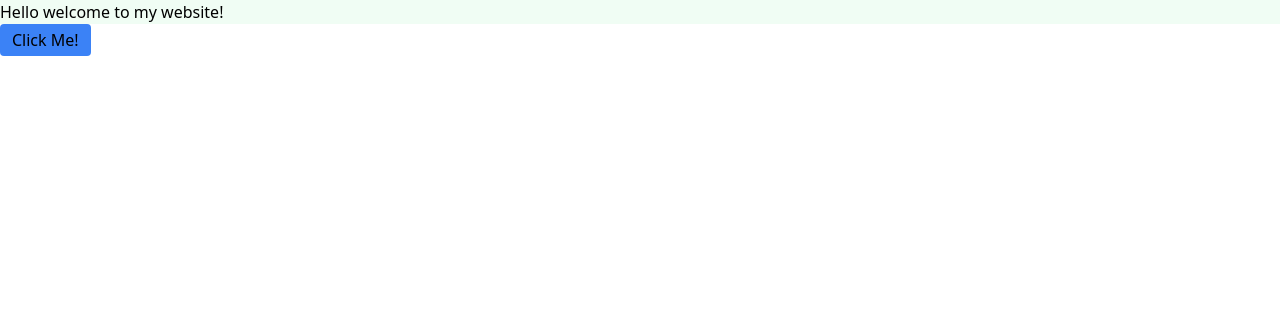
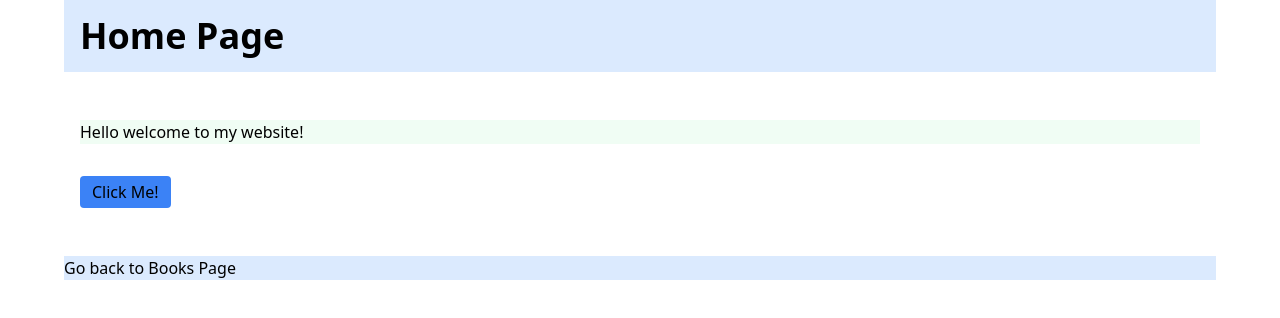
Before and after one commit to TomaszSarmata/after-revision1, a Next.js app: page / in a window 1280 px wide. Shown: the top 318 px of the page. Built offline with nearby package versions, Linux system fonts and the light colour scheme.

Commit message:
created header, footer, content components to reuse them on various pages

```diff
--- /dev/null
+++ b/components/shared/content/index.js
@@ -0,0 +1,22 @@
+import { useRouter } from "next/router";
+export default function Content() {
+  const router = useRouter();
+
+  const handleClick = () => {
+    alert("You clicked the button! I will now navigate you to the right page");
+    router.push("/books");
+  };
+  return (
+    <div className="w-full">
+      <div className="w-full max-w-6xl mx-auto py-4 px-4">
+        <div className="bg-green-50 mt-8">Hello welcome to my website!</div>
+        <button
+          className="bg-blue-500 px-3 py-1 rounded mt-8"
+          onClick={handleClick}
+        >
+          Click Me!
+        </button>
+      </div>
+    </div>
+  );
+}
--- /dev/null
+++ b/components/shared/footer/index.js
@@ -0,0 +1,11 @@
+import Link from "next/link";
+
+export default function Footer({ title, href }) {
+  return (
+    <div className="w-full">
+      <div className="w-full max-w-6xl mx-auto mt-8 bg-blue-100">
+        <Link href={href}>Go back to {title} Page</Link>
+      </div>
+    </div>
+  );
+}
--- /dev/null
+++ b/components/shared/header/index.js
@@ -0,0 +1,9 @@
+export default function Header({ title }) {
+  return (
+    <div className="w-full">
+      <div className="bg-blue-100 w-full max-w-6xl mx-auto py-4 px-4">
+        <h1 className="font-bold text-4xl">{title} Page</h1>
+      </div>
+    </div>
+  );
+}
--- a/pages/books.js
+++ b/pages/books.js
@@ -1,14 +1,16 @@
 import Link from "next/link";
 import BooksGrid from "@/components/books/books-grid";
+import Header from "@/components/shared/header";
+import Footer from "@/components/shared/footer";
 
 export default function BooksPage() {
   return (
-    <div className="bg-green-50">
-      <div>Books Page</div>
-      <BooksGrid></BooksGrid>
-      <div>
-        <Link href="/">Go back to Home Page</Link>
+    <div className="w-full">
+      <Header title="Books"></Header>
+      <div className="w-full max-w-6xl mx-auto mt-8">
+        <BooksGrid></BooksGrid>
       </div>
+      <Footer href="/" title="Home"></Footer>
     </div>
   );
 }
--- a/pages/index.js
+++ b/pages/index.js
@@ -1,19 +1,14 @@
-import { useRouter } from "next/router";
+import Header from "@/components/shared/header";
+
+import Content from "@/components/shared/content";
+import Footer from "@/components/shared/footer";
 
 export default function Home() {
-  const router = useRouter();
-
-  const handleClick = () => {
-    alert("You clicked the button! I will now navigate you to the right page");
-    router.push("/books");
-  };
-
   return (
-    <div>
-      <div className="bg-green-50">Hello welcome to my website!</div>
-      <button className="bg-blue-500 px-3 py-1 rounded" onClick={handleClick}>
-        Click Me!
-      </button>
+    <div className="w-full">
+      <Header title="Home"></Header>
+      <Content></Content>
+      <Footer href="/books" title="Books"></Footer>
     </div>
   );
 }
```
